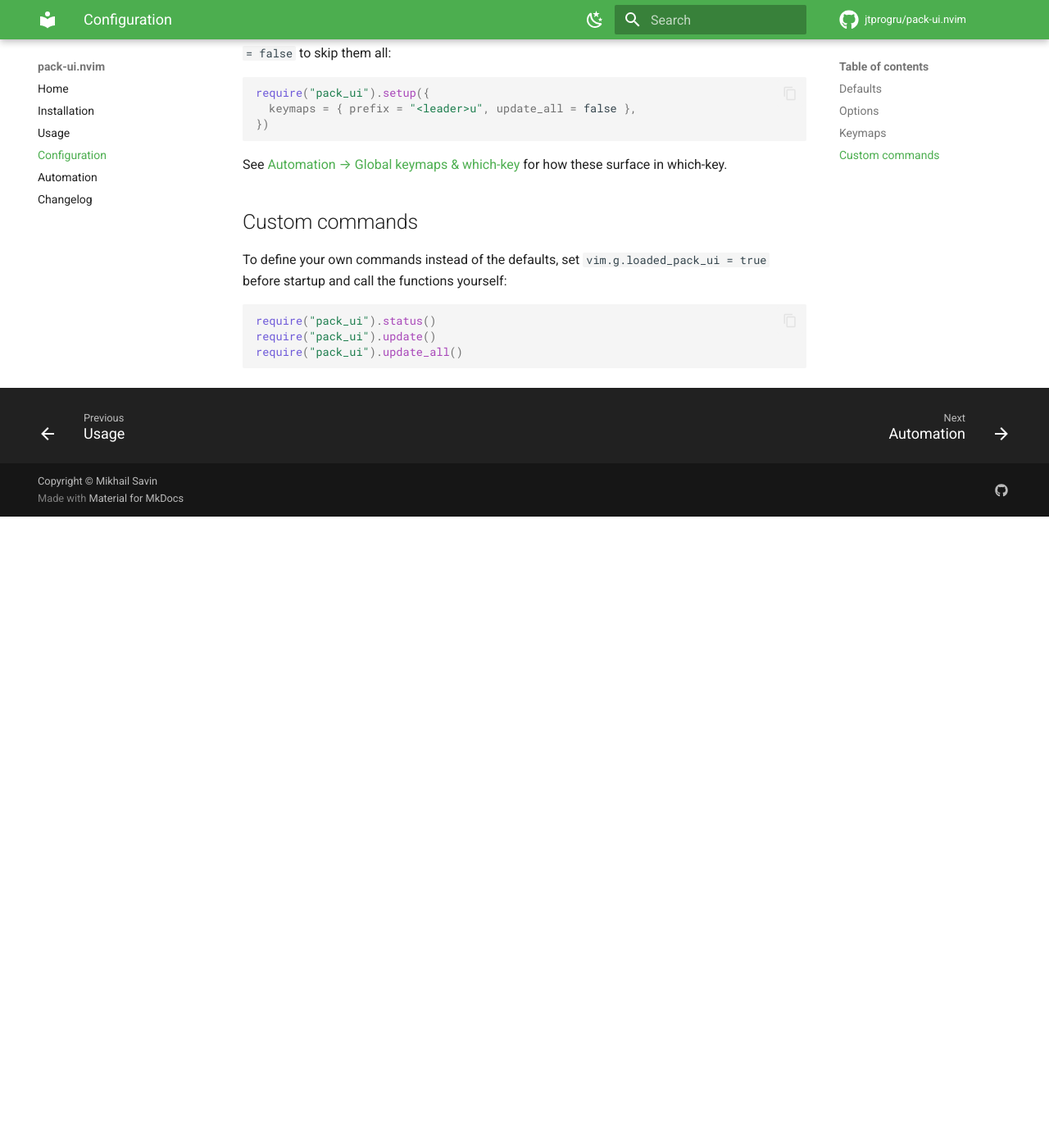
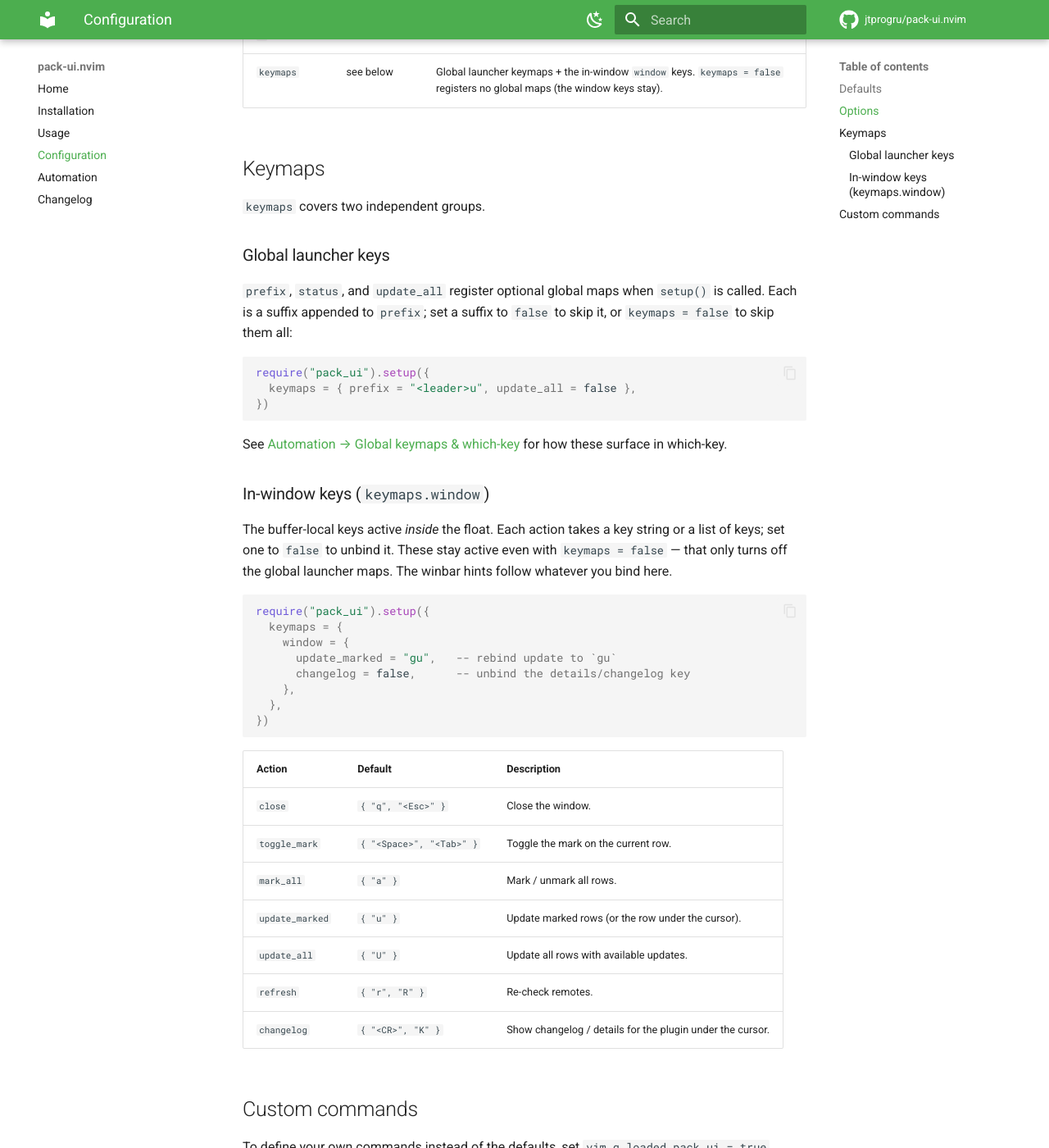
Before and after one commit to jtprogru/pack-ui.nvim, an MkDocs documentation site: the page built from docs/configuration.md, in a window 1280 px wide and 1400 px high, scrolled down 1247 px. Shown: the whole window at 82% size. Built offline with MkDocs 1.6.1 and Material for MkDocs 9.7.7, drawn with Linux system fonts in a browser that asks for light colours; comment, search, counter and statistics services are not loaded; before the commit the page ends 1877 px from its top, so only the background shows below that; some of the changed text lies outside the part shown.

Commit message:
feat(keymaps): drop Enter as an update trigger, make in-window keys configurable
In the pack-ui float, <CR> was an extra alias on update_marked alongside `u`.
In a list view Enter reads as "open / drill into details", not as a mutating
network action, so binding it to update was surprising and invited accidental
updates. Rebind <CR> to show_changelog (details/log for the row under the
cursor); `u` (update marked / row under cursor) and `U` (update all) stay the
update keys, and `K` stays a changelog alias.

Also lift the in-window keymaps out of hardcoded literals into a new
`keymaps.window` config section so users can rebind or unbind any of them:

  keymaps.window = {
    close, toggle_mark, mark_all, update_marked, update_all, refresh, changelog
  }

Each action takes a key string or a list; set one to `false` to unbind it.
config.setup() re-applies the user's window overrides per action to avoid the
vim.tbl_deep_extend list-index merge footgun (overriding { "<CR>", "K" } with
{ "gc" } would otherwise leave "K" behind). The window keys stay active even
with `keymaps = false` — that only disables the optional global launcher maps —
via a resilient config.window_keymaps() helper that falls back to the defaults.

The winbar hints now resolve their key from config at render time (first bound
key per action, prettifying <CR> -> ⏎), so a rebind or an unbind is reflected
in the on-screen hints instead of the old static { "⏎", "update" } table.

Docs (README, docs/usage, docs/configuration, docs/automation, docs/index) and
the command/desc/comment strings are updated to match; site/ is generated from
docs/ and left to the build. Adds config_spec coverage for the window-keymap
defaults, wholesale per-action replacement, string/false values, and the
`keymaps = false` fallback.

````diff
--- a/docs/configuration.md
+++ b/docs/configuration.md
@@ -17,6 +17,15 @@ require("pack_ui").setup({
     prefix = "<leader>p",
     status = "s",        -- <leader>ps -> :PackStatus
     update_all = "U",    -- <leader>pU -> :PackUpdateAll
+    window = {
+      close = { "q", "<Esc>" },
+      toggle_mark = { "<Space>", "<Tab>" },
+      mark_all = { "a" },
+      update_marked = { "u" },
+      update_all = { "U" },
+      refresh = { "r", "R" },
+      changelog = { "<CR>", "K" },
+    },
   },
 })
 ```
@@ -32,11 +41,15 @@ require("pack_ui").setup({
 | `height_ratio` | `0.85` | Window height as a ratio of the editor grid. |
 | `auto_check` | `false` | On `setup()`, check remotes in the background and notify if updates exist. See [Automation](automation.md). |
 | `auto_update` | `false` | On `setup()`, fetch and apply every available update automatically. See [Automation](automation.md). |
-| `keymaps` | see below | Global keymaps registered by `setup()`, or `false` to register none. |
+| `keymaps` | see below | Global launcher keymaps + the in-window `window` keys. `keymaps = false` registers no global maps (the window keys stay). |
 
 ## Keymaps
 
-Each `keymaps` entry is a suffix appended to `prefix`. Set a suffix to `false` to skip it, or `keymaps = false` to skip them all:
+`keymaps` covers two independent groups.
+
+### Global launcher keys
+
+`prefix`, `status`, and `update_all` register optional global maps when `setup()` is called. Each is a suffix appended to `prefix`; set a suffix to `false` to skip it, or `keymaps = false` to skip them all:
 
 ```lua
 require("pack_ui").setup({
@@ -45,6 +58,31 @@ require("pack_ui").setup({
 ```
 
 See [Automation → Global keymaps & which-key](automation.md#global-keymaps-which-key) for how these surface in which-key.
+
+### In-window keys (`keymaps.window`)
+
+The buffer-local keys active *inside* the float. Each action takes a key string or a list of keys; set one to `false` to unbind it. These stay active even with `keymaps = false` — that only turns off the global launcher maps. The winbar hints follow whatever you bind here.
+
+```lua
+require("pack_ui").setup({
+  keymaps = {
+    window = {
+      update_marked = "gu",   -- rebind update to `gu`
+      changelog = false,      -- unbind the details/changelog key
+    },
+  },
+})
+```
+
+| Action | Default | Description |
+| --- | --- | --- |
+| `close` | `{ "q", "<Esc>" }` | Close the window. |
+| `toggle_mark` | `{ "<Space>", "<Tab>" }` | Toggle the mark on the current row. |
+| `mark_all` | `{ "a" }` | Mark / unmark all rows. |
+| `update_marked` | `{ "u" }` | Update marked rows (or the row under the cursor). |
+| `update_all` | `{ "U" }` | Update all rows with available updates. |
+| `refresh` | `{ "r", "R" }` | Re-check remotes. |
+| `changelog` | `{ "<CR>", "K" }` | Show changelog / details for the plugin under the cursor. |
 
 ## Custom commands
 
--- a/docs/usage.md
+++ b/docs/usage.md
@@ -14,11 +14,13 @@
 | --- | --- |
 | `<Space>` / `<Tab>` | Toggle the mark on the current row |
 | `a` | Mark / unmark all |
-| `<CR>` / `u` | Update marked rows (or the row under the cursor) |
+| `u` | Update marked rows (or the row under the cursor) |
 | `U` | Update all rows with available updates |
 | `r` | Re-check remotes |
-| `K` | Show changelog / details for the plugin under the cursor |
+| `<CR>` / `K` | Show changelog / details for the plugin under the cursor |
 | `q` / `<Esc>` | Close |
+
+Every key here is configurable via `keymaps.window` — see [Configuration → Keymaps](configuration.md#keymaps).
 
 ## Reading the list
 
````
Also changed, not shown: README.md (+18 -4 lines), docs/automation.md (+1 -1 lines), docs/index.md (+1 -1 lines), 6 other files.
